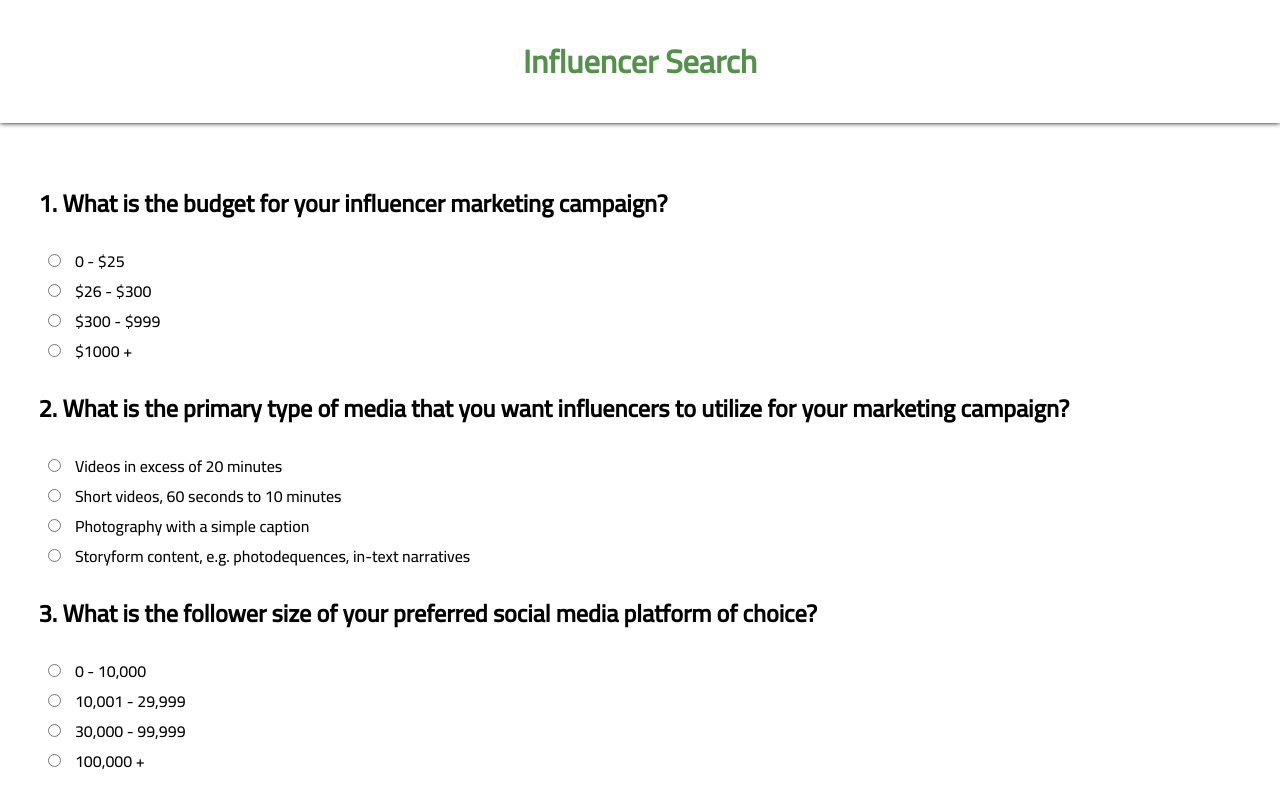
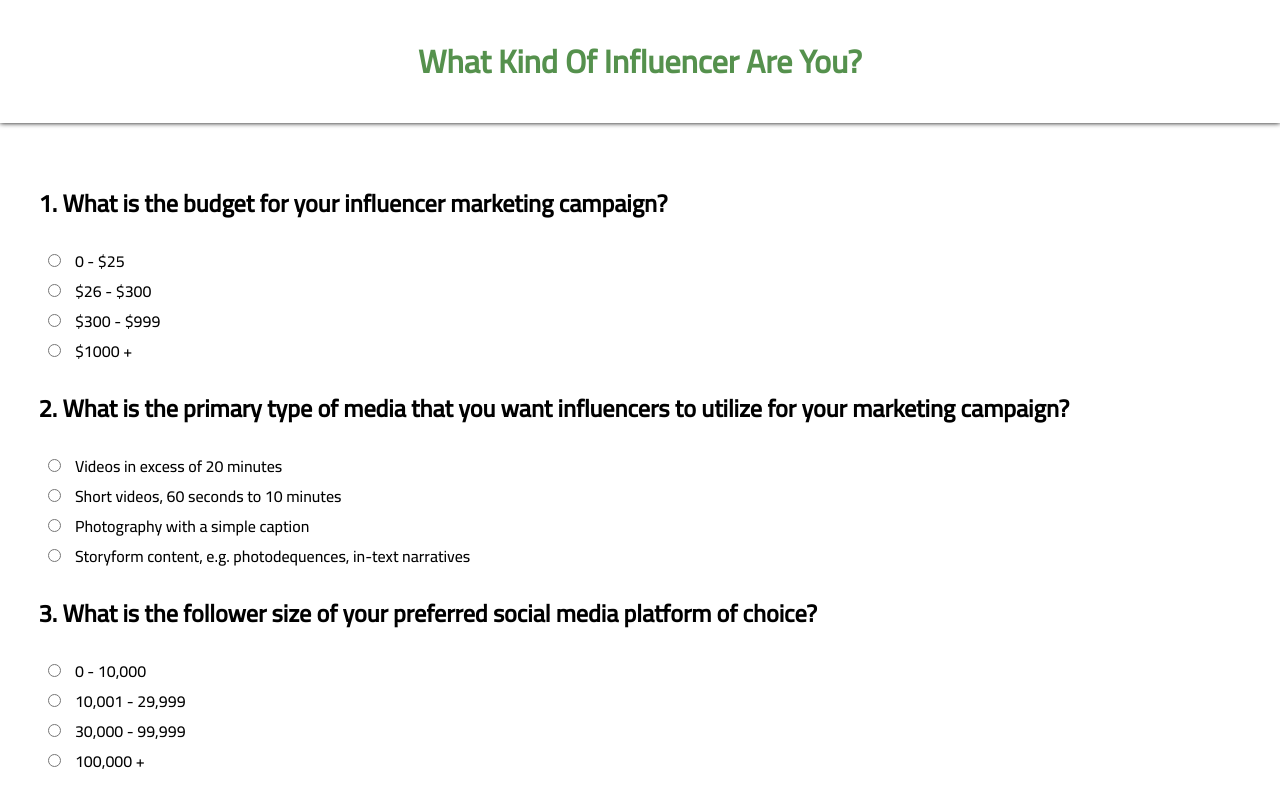
Before and after one commit to LucasCreativeMedia/Marketing-Questionnaire, a plain HTML site: page AL_Questionnaire/index.html in a window 1280 px wide. Shown: the top 793 px of the page. Drawn offline with Linux system fonts and the light colour scheme.

Commit message:
Update index.html

```diff
--- a/AL_Questionnaire/index.html
+++ b/AL_Questionnaire/index.html
@@ -14,7 +14,7 @@
   <body>
     <!--Basic Page Header-->
     <header id="myHeader">
-      <h1>Influencer Search</h1>
+      <h1>What Kind Of Influencer Are You?</h1>
     </header>
 
     <div id="wrapper">
```
